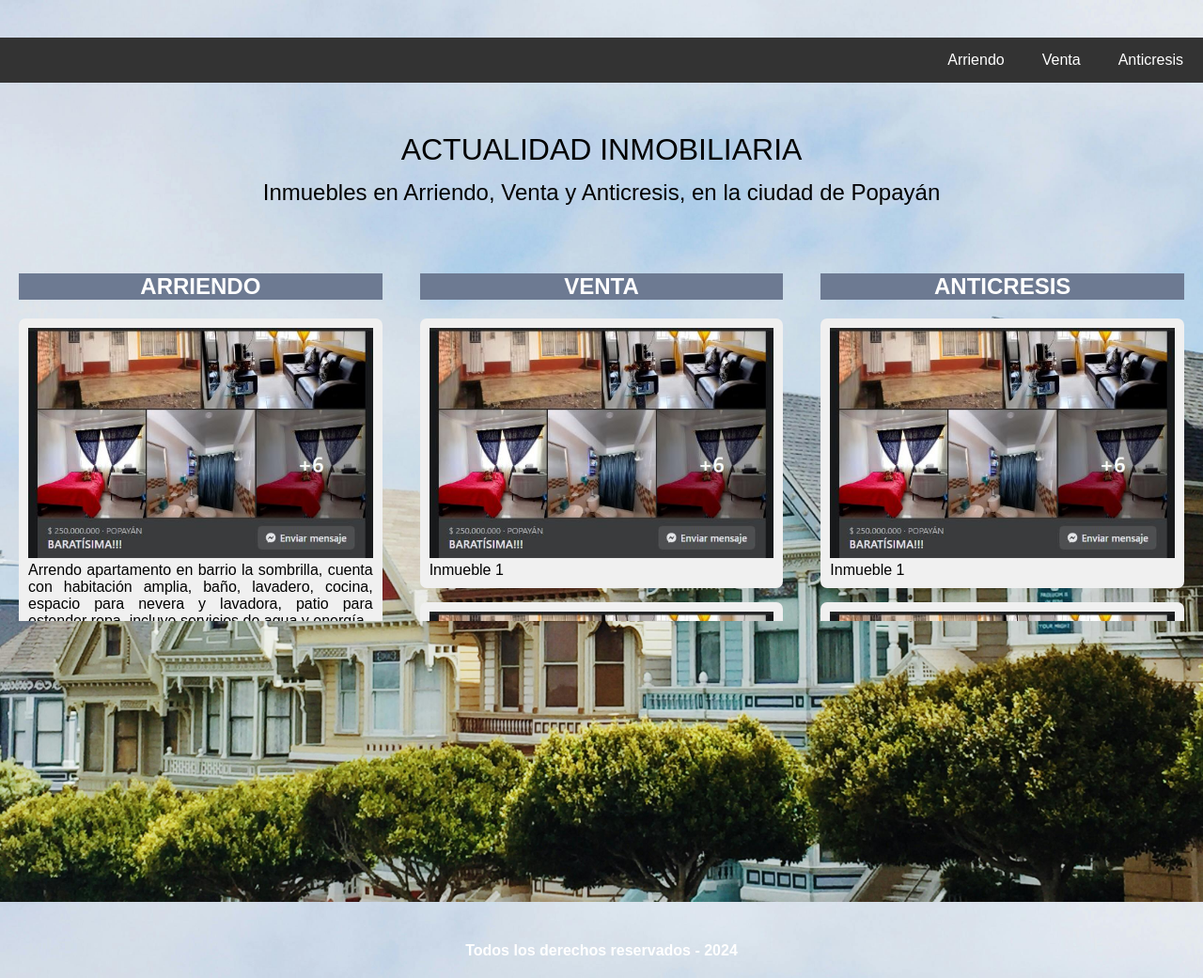
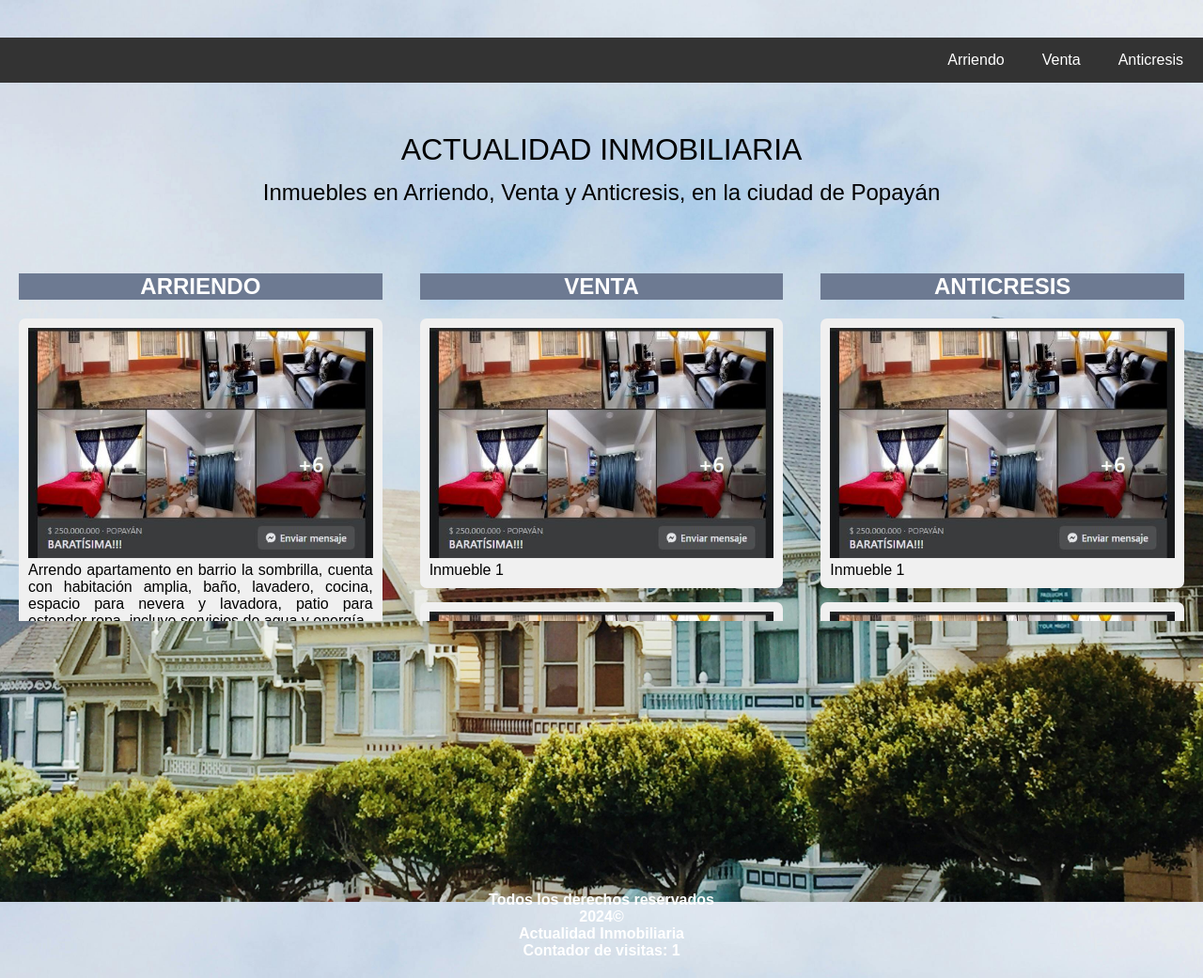
Before and after one commit to actualidadinmobiliaria/web, a plain HTML site: page index.html in a window 1280 px wide. Shown: the whole page at 94% size. Drawn offline with Linux system fonts and the light colour scheme.

Commit message:
colocando un contador de visitas con javascript y html

```diff
--- a/index.html
+++ b/index.html
@@ -6,7 +6,11 @@
     <title>Actualidad Inmobiliaria</title>
     <link rel="stylesheet" href="estilos.css" />
   </head>
-  <body>
+  <body onload="increaseCounter()">
+
+
+
+
     <!-- Menú de navegación -->
     <nav class="menu-navegacion">
       <div class="menu-icono">
@@ -41,8 +45,15 @@
           <!-- Aquí irá el código JavaScript para agregar los enlaces con vista previa -->
         </div>
       </div>
-      <div class="pie-pagina">Todos los derechos reservados - 2024</div>
+      <div class="pie-pagina">Todos los derechos reservados
+        <br>2024©
+        <br>Actualidad Inmobiliaria
+        <br>Contador de visitas:
+        <span id="visitCounter">0</span>
+      </div>
     </div>
+
     <script src="scripts.js"></script>
+    <script src="contador.js"></script>
   </body>
 </html>
--- a/scripts.js
+++ b/scripts.js
@@ -318,3 +318,40 @@ const menuEnlaces = document.querySelector(".menu-enlaces");
 menuIcono.addEventListener("click", () => {
   menuEnlaces.classList.toggle("active");
 });
+
+
+
+
+function increaseCounter() {
+  var visitCount = getCookie('visitCount');
+  if (visitCount) {
+    visitCount = parseInt(visitCount) + 1;
+  } else {
+    visitCount = 1;
+  }
+  setCookie('visitCount', visitCount, 365);
+  document.getElementById('visitCounter').innerText = visitCount;
+}
+
+function setCookie(cname, cvalue, exdays) {
+  var d = new Date();
+  d.setTime(d.getTime() + (exdays*24*60*60*1000));
+  var expires = "expires="+ d.toUTCString();
+  document.cookie = cname + "=" + cvalue + ";" + expires + ";path=/";
+}
+
+function getCookie(cname) {
+  var name = cname + "=";
+  var decodedCookie = decodeURIComponent(document.cookie);
+  var ca = decodedCookie.split(';');
+  for(var i = 0; i < ca.length; i++) {
+    var c = ca[i];
+    while (c.charAt(0) == ' ') {
+      c = c.substring(1);
+    }
+    if (c.indexOf(name) == 0) {
+      return c.substring(name.length, c.length);
+    }
+  }
+  return "";
+}
```
